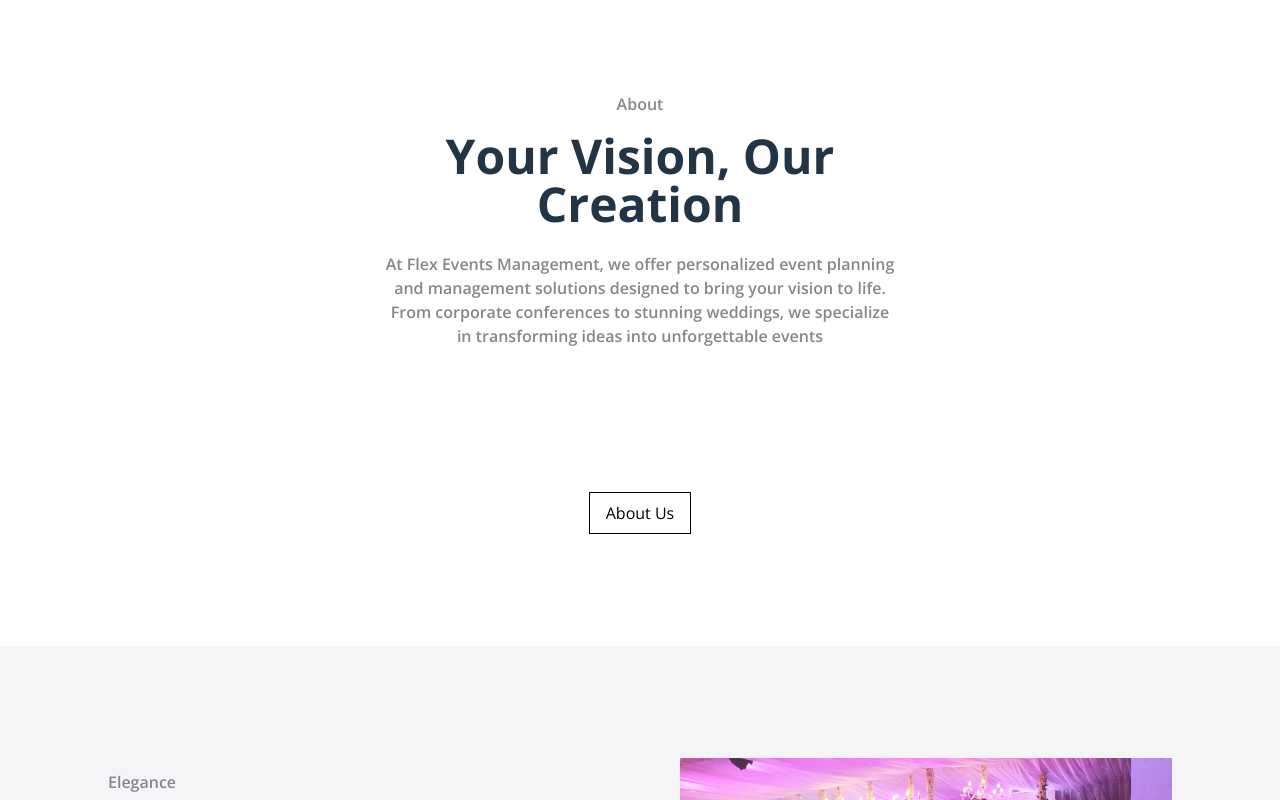
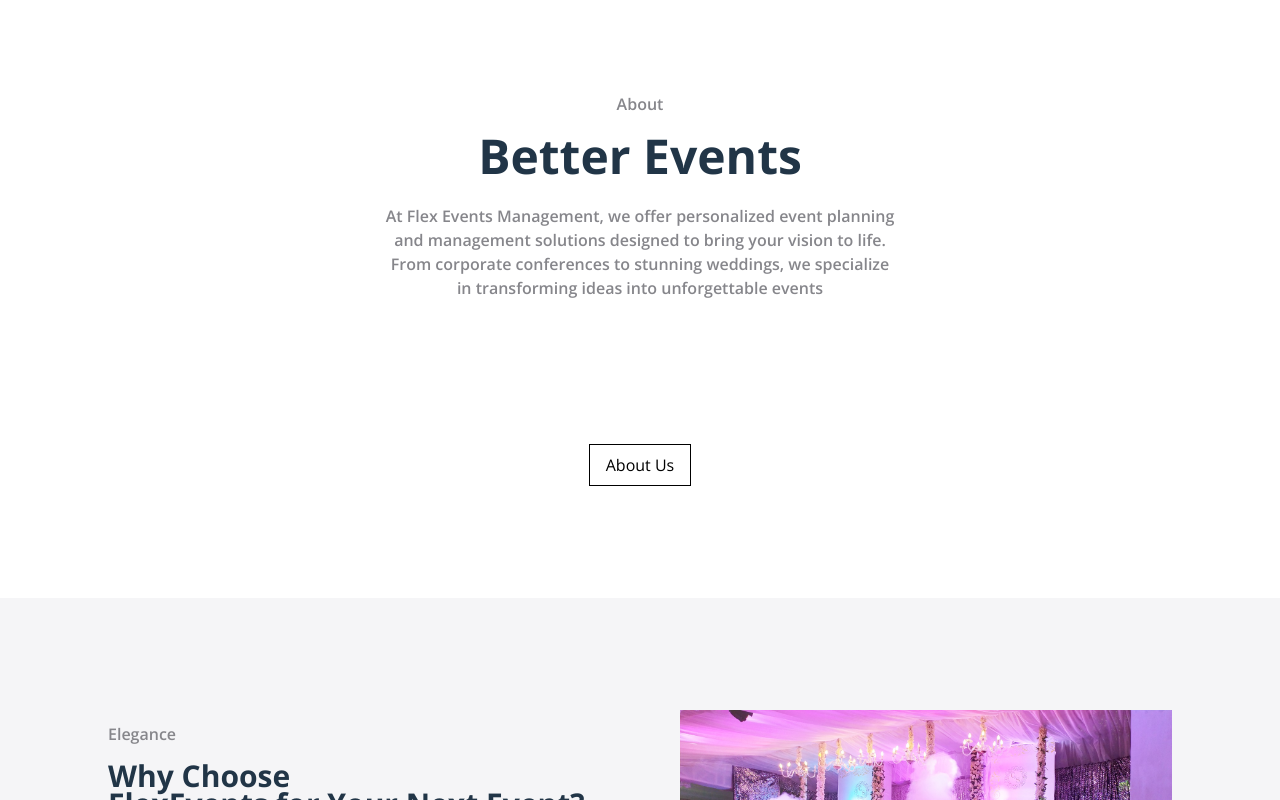
Before and after one commit to kibirigec/FlexWebsite, a React (Vite) app: page / in a window 1280 px wide. Shown: the part 820-1620 px from the top of the page. Built offline with nearby package versions, Linux system fonts and the light colour scheme.

Commit message:
Changed homepage heading to 'Better Events'

```diff
--- a/src/flex-events/home/components/Layout237.jsx
+++ b/src/flex-events/home/components/Layout237.jsx
@@ -18,7 +18,7 @@ export function Layout237() {
               About
             </p>
             <h2 className="fade-in2 rb-5 mb-5 text-5xl font-bold md:mb-6 md:text-7xl lg:text-5xl">
-              Your Vision, Our Creation
+              Better Events
             </h2>
             <p className="fade-in md:text-md text-[#86868B] font-semibold">
             At Flex Events Management, we offer personalized event planning and management solutions designed to bring your vision to life. From corporate conferences to stunning weddings, we specialize in transforming ideas into unforgettable events
```
